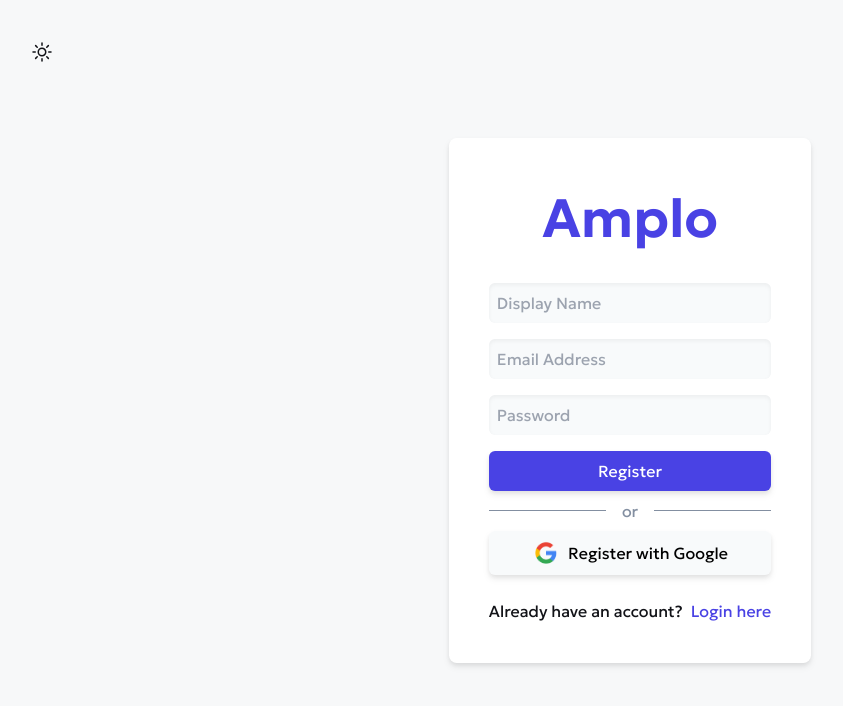
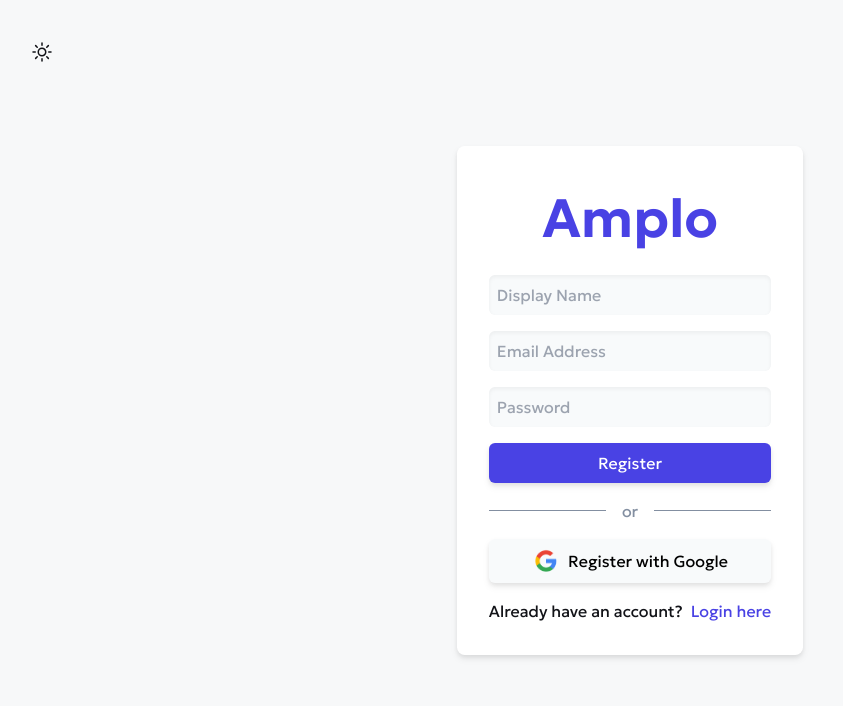
Before and after one commit to b14tz/habitual, a React (Vite) app in the folder client/: page /register in a window 1280 px wide. Shown: the top 706 px of the page, without its empty margins (10-853 px from the left). Built offline with nearby package versions, Linux system fonts and the light colour scheme; no server answers.

Commit message:
added in error handling for login and signup

```diff
--- a/client/src/pages/LoginPage.tsx
+++ b/client/src/pages/LoginPage.tsx
@@ -23,38 +23,45 @@ export default function LoginPage() {
         formState: { errors },
     } = useForm<LoginForm>();
     const onSubmit = (data: LoginForm) => {
-        console.log("hit");
         console.log(data);
-        console.log(errors);
         logInWithEmailAndPassword(data.email, data.password);
     };
+    console.log(errors);
 
     return (
         <div className="flex justify-center items-center w-full h-screen">
-            <div className="flex flex-col bg-b-secondary dark:bg-db-secondary p-10 rounded-lg drop-shadow-md">
-                <h1 className="text-purple-1 m-auto mb-6">Amplo</h1>
+            <div className="flex flex-col bg-b-secondary dark:bg-db-secondary p-8 rounded-lg drop-shadow-md space-y-4">
+                <h1 className="text-purple-1 m-auto">Amplo</h1>
 
-                <form onSubmit={handleSubmit(onSubmit)} className="flex flex-col">
+                <form onSubmit={handleSubmit(onSubmit)} className="flex flex-col space-y-4">
+                    <div className="space-y-1">
                         <input
                             type="text"
                             placeholder="Email Address"
-                        {...register("email", { required: true })}
-                        className="p-2 mb-4 rounded-md shadow-inner bg-b-tertiary dark:bg-db-tertiary"
+                            {...register("email", { required: "Email is required" })}
+                            className="p-2 rounded-md shadow-inner bg-b-tertiary dark:bg-db-tertiary w-full"
                         />
+                        {errors.email && <p className="text-red-1 text-xs">{errors.email.message as string}</p>}
+                    </div>
+
+                    <div className="space-y-1">
                         <input
                             type="password"
                             placeholder="Password"
-                        {...register("password", { required: true, min: 8 })}
-                        className="p-2 mb-4 rounded-md shadow-inner bg-b-tertiary dark:bg-db-tertiary"
+                            {...register("password", { required: "Password is required", min: 8 })}
+                            className="p-2 rounded-md shadow-inner bg-b-tertiary dark:bg-db-tertiary w-full"
                         />
+                        {errors.password && <p className="text-red-1 text-xs">{errors.password.message as string}</p>}
+                    </div>
+
                     <input
                         type="submit"
                         value="Login"
-                        className="bg-purple-1 text-white mb-2 drop-shadow-md py-2 rounded-md"
+                        className="bg-purple-1 text-white drop-shadow-md py-2 rounded-md"
                     />
                 </form>
 
-                <div className="flex items-center mb-2">
+                <div className="flex items-center">
                     <hr className="flex-grow border-t-tertiary" />
                     <span className="px-4 text-t-tertiary">
                         <p>or</p>
@@ -62,7 +69,7 @@ export default function LoginPage() {
                     <hr className="flex-grow border-t-tertiary" />
                 </div>
                 <button
-                    className="bg-b-tertiary text-black mb-2 drop-shadow-md py-2 rounded-md flex flex-row justify-center items-center"
+                    className="bg-b-tertiary text-black drop-shadow-md py-2 rounded-md flex flex-row justify-center items-center"
                     onClick={signInWithGoogle}
                 >
                     <img src={googleLogo} className="w-7 mr-2" />
--- a/client/src/pages/RegisterPage.tsx
+++ b/client/src/pages/RegisterPage.tsx
@@ -32,36 +32,49 @@ export default function RegisterPage() {
 
     return (
         <div className="flex justify-center items-center w-full h-screen">
-            <div className="flex flex-col bg-b-secondary dark:bg-db-secondary p-10 rounded-lg drop-shadow-md">
-                <h1 className="text-purple-1 m-auto mb-6">Amplo</h1>
+            <div className="flex flex-col bg-b-secondary dark:bg-db-secondary p-8 rounded-lg drop-shadow-md space-y-4">
+                <h1 className="text-purple-1 m-auto">Amplo</h1>
 
-                <form onSubmit={handleSubmit(onSubmit)} className="flex flex-col">
+                <form onSubmit={handleSubmit(onSubmit)} className="flex flex-col space-y-4">
+                    <div className="space-y-1">
                         <input
                             type="text"
                             placeholder="Display Name"
-                        {...register("displayName", { required: true, min: 2 })}
-                        className="p-2 mb-4 rounded-md shadow-inner bg-b-tertiary dark:bg-db-tertiary"
+                            {...register("displayName", { required: "Display Name is required", minLength: 2 })}
+                            className="p-2 rounded-md shadow-inner bg-b-tertiary dark:bg-db-tertiary w-full"
                         />
+                        {errors.displayName && (
+                            <p className="text-red-1 text-xs">{errors.displayName.message as string}</p>
+                        )}
+                    </div>
+
+                    <div className="space-y-1">
                         <input
                             type="text"
                             placeholder="Email Address"
-                        {...register("email", { required: true })}
-                        className="p-2 mb-4 rounded-md shadow-inner bg-b-tertiary dark:bg-db-tertiary"
+                            {...register("email", { required: "Email Address is required" })}
+                            className="p-2 rounded-md shadow-inner bg-b-tertiary dark:bg-db-tertiary w-full"
                         />
+                        {errors.email && <p className="text-red-1 text-xs">{errors.email.message as string}</p>}
+                    </div>
+
+                    <div className="space-y-1">
                         <input
                             type="password"
                             placeholder="Password"
-                        {...register("password", { required: true, min: 8 })}
-                        className="p-2 mb-4 rounded-md shadow-inner bg-b-tertiary dark:bg-db-tertiary"
+                            {...register("password", { required: "Password is required", minLength: 8 })}
+                            className="p-2 rounded-md shadow-inner bg-b-tertiary dark:bg-db-tertiary w-full"
                         />
+                        {errors.password && <p className="text-red-1 text-xs">{errors.password.message as string}</p>}
+                    </div>
                     <input
                         type="submit"
                         value="Register"
-                        className="bg-purple-1 text-white mb-2 drop-shadow-md py-2 rounded-md"
+                        className="bg-purple-1 text-white drop-shadow-md py-2 rounded-md w-full"
                     />
                 </form>
 
-                <div className="flex items-center mb-2">
+                <div className="flex items-center">
                     <hr className="flex-grow border-t-tertiary" />
                     <span className="px-4 text-t-tertiary">
                         <p>or</p>
@@ -70,13 +83,13 @@ export default function RegisterPage() {
                 </div>
                 <button
                     type="button"
-                    className="bg-b-tertiary text-black mb-2 drop-shadow-md py-2 rounded-md flex flex-row justify-center items-center"
+                    className="bg-b-tertiary text-black drop-shadow-md py-2 rounded-md flex flex-row justify-center items-center"
                     onClick={signInWithGoogle}
                 >
                     <img src={googleLogo} className="w-7 mr-2" />
                     <p>Register with Google</p>
                 </button>
-                <div className="mt-4 flex flex-row space-x-2">
+                <div className="flex flex-row space-x-2">
                     <p> Already have an account?</p>
                     <p>
                         <Link to="/login" className="text-purple-1">
```
Lines whose indentation alone changed are shown as unchanged.
